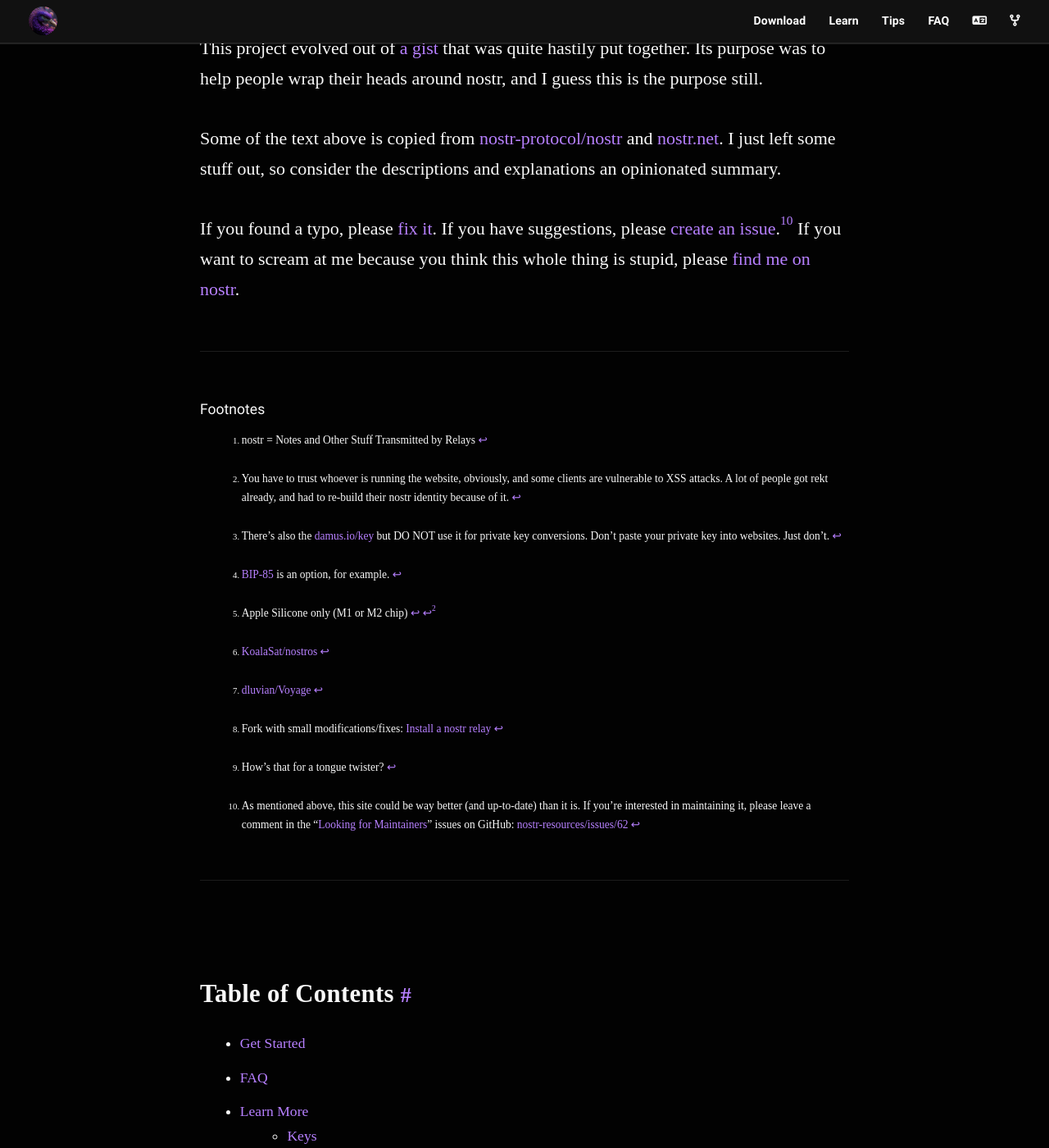
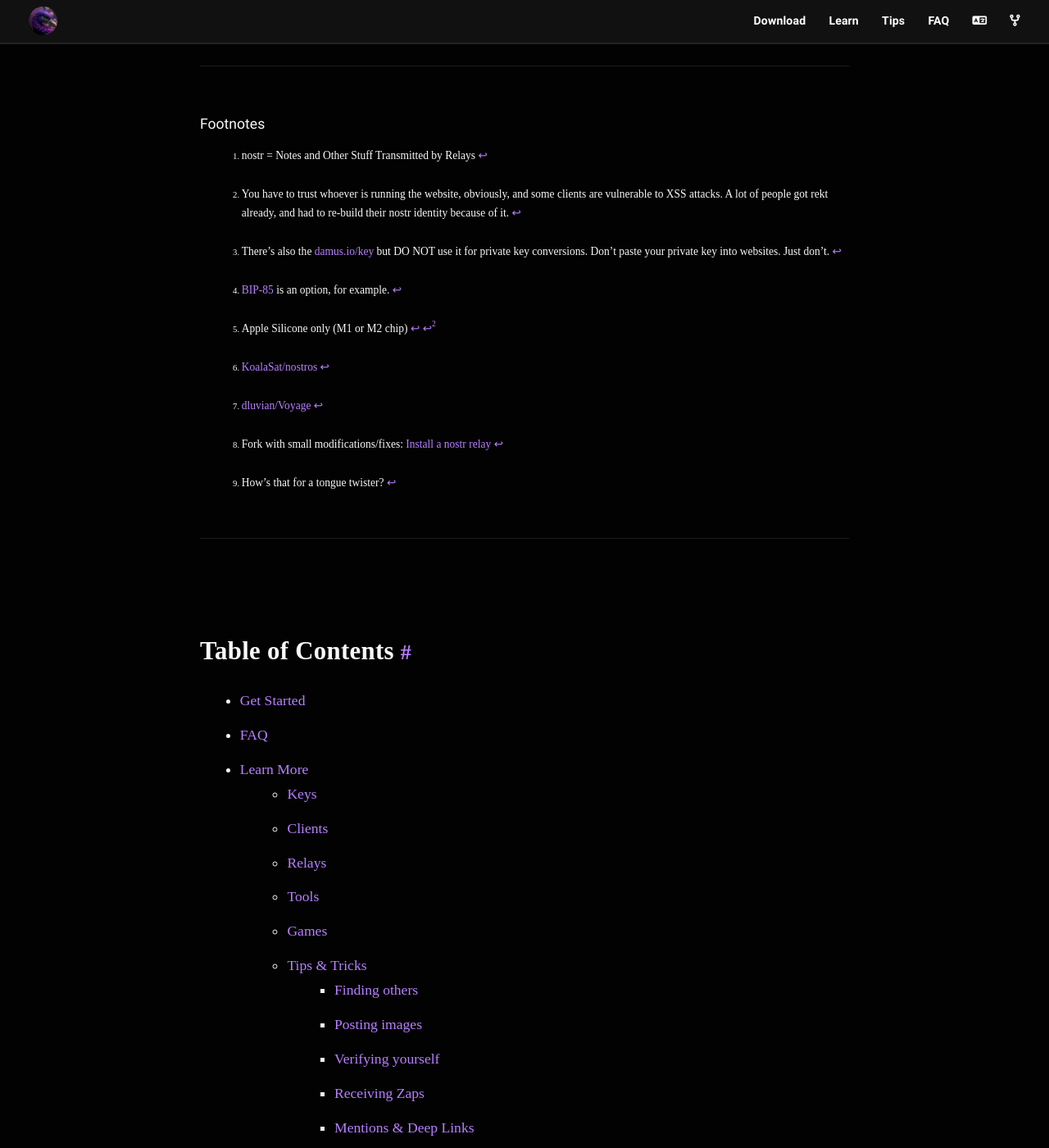
Before and after one commit to nostr-resources/nostr-resources.github.io, a Jekyll site: the page built from index.md, in a window 1280 px wide and 1400 px high, scrolled down 22180 px. Shown: the whole window at 82% size. Built offline with Jekyll 4.4.1, drawn with Linux system fonts in a browser that asks for light colours; some web fonts are replaced; some of the changed text lies outside the part shown.

Commit message:
chore: remove 'looking for maintainers' notice from main page (#87)
chore: remove 'looking for maintainers' notice and related footnotes from main page

````diff
--- a/index.md
+++ b/index.md
@@ -24,14 +24,6 @@ collective throats.
 </div>
 
 ---
-
-```
-LOOKING FOR MAINTAINERS
-
-This site could be way better than it is. If you're interested in maintaining it, please reach out to me by leaving a comment in the "Looking for Maintainers" issues on GitHub. More info in the footnote at the very end.
-
-Thank you.
-```
 
 > What is nostr?
 >
@@ -600,11 +592,7 @@ Some of the text above is copied from
 the descriptions and explanations an opinionated summary.
 
 If you found a typo, please [fix it](https://github.com/nostr-resources/nostr-resources.github.io/blob/master/index.md).
-If you have suggestions, please [create an issue](https://github.com/nostr-resources/nostr-resources.github.io/issues).[^fn-lfm]
+If you have suggestions, please [create an issue](https://github.com/nostr-resources/nostr-resources.github.io/issues).
 If you want to scream at me because you think this whole thing is stupid, please [find me on nostr](nostr:npub1dergggklka99wwrs92yz8wdjs952h2ux2ha2ed598ngwu9w7a6fsh9xzpc).
 
-[^fn-lfm]: As mentioned above, this site could be way better (and up-to-date) than it is. If you're interested in maintaining it, please leave a comment in the "[Looking for Maintainers][lfm]" issues on GitHub: [nostr-resources/issues/62][lfm]
-
-[lfm]: https://github.com/nostr-resources/nostr-resources.github.io/issues/62
-
 ---
````
